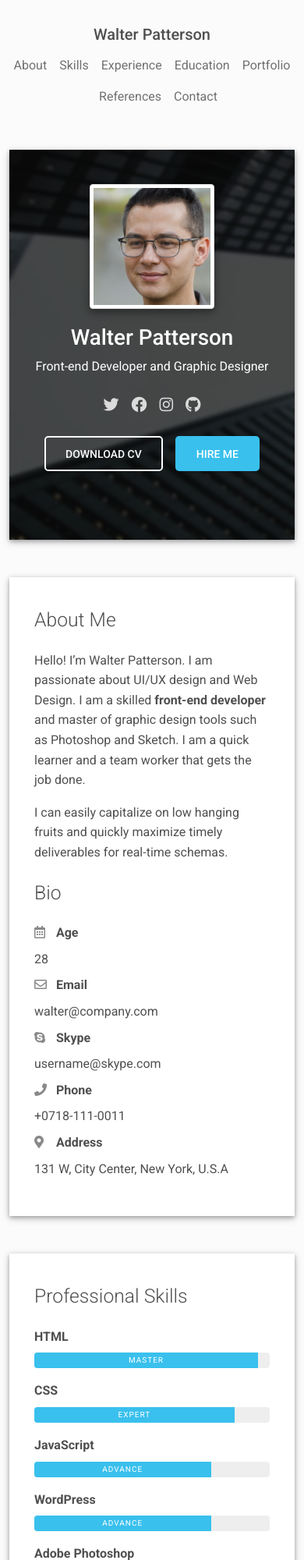
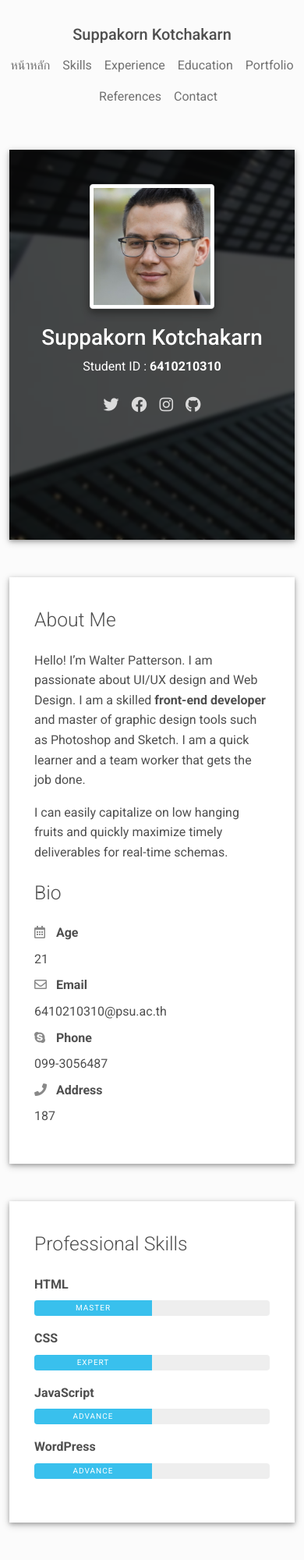
Before and after one commit to Suppakorn14/suppakorn14, a plain HTML site: page index.html in a window 390 px wide. Shown: the top 2000 px of the page at 78% size. Drawn offline with Linux system fonts and the light colour scheme.

Commit message:
Update index.html

```diff
--- a/index.html
+++ b/index.html
@@ -28,11 +28,11 @@
     <header class="d-print-none">
       <div class="container text-center text-lg-left">
         <div class="pt-4 clearfix">
-          <h1 class="site-title mb-0">Walter Patterson</h1>
+          <h1 class="site-title mb-0">Suppakorn Kotchakarn</h1>
           <div class="site-nav">
             <nav role="navigation">
               <ul class="nav justify-content-center">
-                <li class="nav-item"><a class="nav-link" href="#about" title="About"><span class="menu-title">About</span></a>
+                <li class="nav-item"><a class="nav-link" href="#about" title="หน้าหลัก"><span class="menu-title">หน้าหลัก</span></a>
                 </li>
                 <li class="nav-item"><a class="nav-link" href="#skills" title="Skills"><span class="menu-title">Skills</span></a>
                 </li>
@@ -63,24 +63,24 @@
             <div class="avatar p-1"><img class="img-thumbnail shadow-2-strong" src="images/avatar.jpg" width="160" height="160"/></div>
             <div class="header-bio mt-3">
               <div data-aos="zoom-in" data-aos-delay="0">
-                <h2 class="h1">Walter Patterson</h2>
-                <p>Front-end Developer and Graphic Designer</p>
+                <h2 class="h1">Suppakorn Kotchakarn</h2>
+                <p>Student ID : <B>6410210310</B></p>
               </div>
               <div class="header-social mb-3 d-print-none" data-aos="zoom-in" data-aos-delay="200">
                 <nav role="navigation">
                   <ul class="nav justify-content-center">
-                    <li class="nav-item"><a class="nav-link" href="https://twitter.com/templateflip" title="Twitter"><i class="fab fa-twitter"></i><span class="menu-title sr-only">Twitter</span></a>
+                    <li class="nav-item"><a class="nav-link" href="#" title="Twitter"><i class="fab fa-twitter"></i><span class="menu-title sr-only">Twitter</span></a>
                     </li>
-                    <li class="nav-item"><a class="nav-link" href="https://www.facebook.com/templateflip" title="Facebook"><i class="fab fa-facebook"></i><span class="menu-title sr-only">Facebook</span></a>
+                    <li class="nav-item"><a class="nav-link" href="#" title="Facebook"><i class="fab fa-facebook"></i><span class="menu-title sr-only">Facebook</span></a>
                     </li>
-                    <li class="nav-item"><a class="nav-link" href="https://www.instagram.com/templateflip" title="Instagram"><i class="fab fa-instagram"></i><span class="menu-title sr-only">Instagram</span></a>
+                    <li class="nav-item"><a class="nav-link" href="#" title="Instagram"><i class="fab fa-instagram"></i><span class="menu-title sr-only">Instagram</span></a>
                     </li>
-                    <li class="nav-item"><a class="nav-link" href="https://github.com/templateflip" title="Github"><i class="fab fa-github"></i><span class="menu-title sr-only">Github</span></a>
+                    <li class="nav-item"><a class="nav-link" href="#" title="Github"><i class="fab fa-github"></i><span class="menu-title sr-only">Github</span></a>
                     </li>
                   </ul>
                 </nav>
               </div>
-              <div class="d-print-none"><a class="btn btn-outline-light btn-lg shadow-sm mt-1 me-3" href="material-resume.pdf" data-aos="fade-right" data-aos-delay="700">Download CV</a><a class="btn btn-info btn-lg shadow-sm mt-1" href="#contact" data-aos="fade-left" data-aos-delay="700">Hire Me</a></div>
+              <!-- <div class="d-print-none"><a class="btn btn-outline-light btn-lg shadow-sm mt-1 me-3" href="material-resume.pdf" data-aos="fade-right" data-aos-delay="700">Download CV</a><a class="btn btn-info btn-lg shadow-sm mt-1" href="#contact" data-aos="fade-left" data-aos-delay="700">Hire Me</a></div> -->
             </div>
           </div>
         </div>
@@ -102,31 +102,25 @@
               <div class="pb-2 fw-bolder"><i class="far fa-calendar-alt pe-2 text-muted" style="width:24px;opacity:0.85;"></i> Age</div>
             </div>
             <div class="col-sm-7">
-              <div class="pb-2">28</div>
+              <div class="pb-2">21</div>
             </div>
             <div class="col-sm-5">
               <div class="pb-2 fw-bolder"><i class="far fa-envelope pe-2 text-muted" style="width:24px;opacity:0.85;"></i> Email</div>
             </div>
             <div class="col-sm-7">
-              <div class="pb-2">walter@company.com</div>
+              <div class="pb-2">6410210310@psu.ac.th</div>
             </div>
             <div class="col-sm-5">
-              <div class="pb-2 fw-bolder"><i class="fab fa-skype pe-2 text-muted" style="width:24px;opacity:0.85;"></i> Skype</div>
+              <div class="pb-2 fw-bolder"><i class="fab fa-skype pe-2 text-muted" style="width:24px;opacity:0.85;"></i> Phone</div>
             </div>
             <div class="col-sm-7">
-              <div class="pb-2">username@skype.com</div>
+              <div class="pb-2">099-3056487</div>
             </div>
             <div class="col-sm-5">
-              <div class="pb-2 fw-bolder"><i class="fas fa-phone pe-2 text-muted" style="width:24px;opacity:0.85;"></i> Phone</div>
+              <div class="pb-2 fw-bolder"><i class="fas fa-phone pe-2 text-muted" style="width:24px;opacity:0.85;"></i> Address</div>
             </div>
             <div class="col-sm-7">
-              <div class="pb-2">+0718-111-0011</div>
-            </div>
-            <div class="col-sm-5">
-              <div class="pb-2 fw-bolder"><i class="fas fa-map-marker-alt pe-2 text-muted" style="width:24px;opacity:0.85;"></i> Address</div>
-            </div>
-            <div class="col-sm-7">
-              <div class="pb-2">131 W, City Center, New York, U.S.A</div>
+              <div class="pb-2">187</div>
             </div>
           </div>
         </div>
@@ -140,26 +134,26 @@
         <div class="col-md-6">
           <div class="mb-3"><span class="fw-bolder">HTML</span>
             <div class="progress my-2 rounded" style="height: 20px">
-              <div class="progress-bar bg-info" role="progressbar" data-aos="zoom-in-right" data-aos-delay="100" data-aos-anchor=".skills-section" style="width: 95%;" aria-valuenow="95" aria-valuemin="0" aria-valuemax="100">Master</div>
+              <div class="progress-bar bg-info" role="progressbar" data-aos="zoom-in-right" data-aos-delay="100" data-aos-anchor=".skills-section" style="width: 50%;" aria-valuenow="50" aria-valuemin="0" aria-valuemax="100">Master</div>
             </div>
           </div>
           <div class="mb-3"><span class="fw-bolder">CSS</span>
             <div class="progress my-2 rounded" style="height: 20px">
-              <div class="progress-bar bg-info" role="progressbar" data-aos="zoom-in-right" data-aos-delay="200" data-aos-anchor=".skills-section" style="width: 85%" aria-valuenow="85" aria-valuemin="0" aria-valuemax="100">Expert</div>
+              <div class="progress-bar bg-info" role="progressbar" data-aos="zoom-in-right" data-aos-delay="200" data-aos-anchor=".skills-section" style="width: 50%" aria-valuenow="50" aria-valuemin="0" aria-valuemax="100">Expert</div>
             </div>
           </div>
           <div class="mb-3"><span class="fw-bolder">JavaScript</span>
             <div class="progress my-2 rounded" style="height: 20px">
-              <div class="progress-bar bg-info" role="progressbar" data-aos="zoom-in-right" data-aos-delay="300" data-aos-anchor=".skills-section" style="width: 75%" aria-valuenow="75" aria-valuemin="0" aria-valuemax="100">Advance</div>
+              <div class="progress-bar bg-info" role="progressbar" data-aos="zoom-in-right" data-aos-delay="300" data-aos-anchor=".skills-section" style="width: 50%" aria-valuenow="50" aria-valuemin="0" aria-valuemax="100">Advance</div>
             </div>
           </div>
           <div class="mb-3"><span class="fw-bolder">WordPress</span>
             <div class="progress my-2 rounded" style="height: 20px">
-              <div class="progress-bar bg-info" role="progressbar" data-aos="zoom-in-right" data-aos-delay="300" data-aos-anchor=".skills-section" style="width: 75%" aria-valuenow="75" aria-valuemin="0" aria-valuemax="100">Advance</div>
+              <div class="progress-bar bg-info" role="progressbar" data-aos="zoom-in-right" data-aos-delay="300" data-aos-anchor=".skills-section" style="width: 50%" aria-valuenow="50" aria-valuemin="0" aria-valuemax="100">Advance</div>
             </div>
           </div>
         </div>
-        <div class="col-md-6">
+        <!-- <div class="col-md-6">
           <div class="mb-3"><span class="fw-bolder">Adobe Photoshop</span>
             <div class="progress my-2 rounded" style="height: 20px">
               <div class="progress-bar bg-secondary" role="progressbar" data-aos="zoom-in-right" data-aos-delay="400" data-aos-anchor=".skills-section" style="width: 95%" aria-valuenow="95" aria-valuemin="0" aria-valuemax="100">Master</div>
@@ -180,11 +174,11 @@
               <div class="progress-bar bg-secondary" role="progressbar" data-aos="zoom-in-right" data-aos-delay="600" data-aos-anchor=".skills-section" style="width: 75%" aria-valuenow="75" aria-valuemin="0" aria-valuemax="100">Beginner</div>
             </div>
           </div>
-        </div>
+        </div> -->
       </div>
     </div>
   </div>
-  <div class="shadow-1-strong bg-white my-5 p-5" id="experience">
+  <!-- <div class="shadow-1-strong bg-white my-5 p-5" id="experience">
     <div class="work-experience-section">
       <h2 class="h2 fw-light mb-4">Work Experience</h2>
       <div class="timeline">
@@ -350,29 +344,25 @@
     </div>
   </div>
 </div></div>
-    </div>
+    </div> -->
     <footer class="pt-4 pb-4 text-muted text-center d-print-none">
       <div class="container">
         <div class="my-3">
-          <div class="h4">Walter Patterson</div>
+          <div class="h4">Suppakorn Kotchakarn</div>
           <div class="footer-nav">
             <nav role="navigation">
               <ul class="nav justify-content-center">
-                <li class="nav-item"><a class="nav-link" href="https://twitter.com/templateflip" title="Twitter"><i class="fab fa-twitter"></i><span class="menu-title sr-only">Twitter</span></a>
+                <li class="nav-item"><a class="nav-link" href="#" title="Twitter"><i class="fab fa-twitter"></i><span class="menu-title sr-only">Twitter</span></a>
                 </li>
-                <li class="nav-item"><a class="nav-link" href="https://www.facebook.com/templateflip" title="Facebook"><i class="fab fa-facebook"></i><span class="menu-title sr-only">Facebook</span></a>
+                <li class="nav-item"><a class="nav-link" href="#" title="Facebook"><i class="fab fa-facebook"></i><span class="menu-title sr-only">Facebook</span></a>
                 </li>
-                <li class="nav-item"><a class="nav-link" href="https://www.instagram.com/templateflip" title="Instagram"><i class="fab fa-instagram"></i><span class="menu-title sr-only">Instagram</span></a>
+                <li class="nav-item"><a class="nav-link" href="#" title="Instagram"><i class="fab fa-instagram"></i><span class="menu-title sr-only">Instagram</span></a>
                 </li>
-                <li class="nav-item"><a class="nav-link" href="https://github.com/templateflip" title="Github"><i class="fab fa-github"></i><span class="menu-title sr-only">Github</span></a>
+                <li class="nav-item"><a class="nav-link" href="#" title="Github"><i class="fab fa-github"></i><span class="menu-title sr-only">Github</span></a>
                 </li>
               </ul>
             </nav>
           </div>
-        </div>
-        <div class="text-small">
-          <div class="mb-1">&copy; Material Resume. All rights reserved.</div>
-          <div>Design - <a href="https://templateflip.com/" target="_blank">TemplateFlip</a></div>
         </div>
       </div>
     </footer>
```
